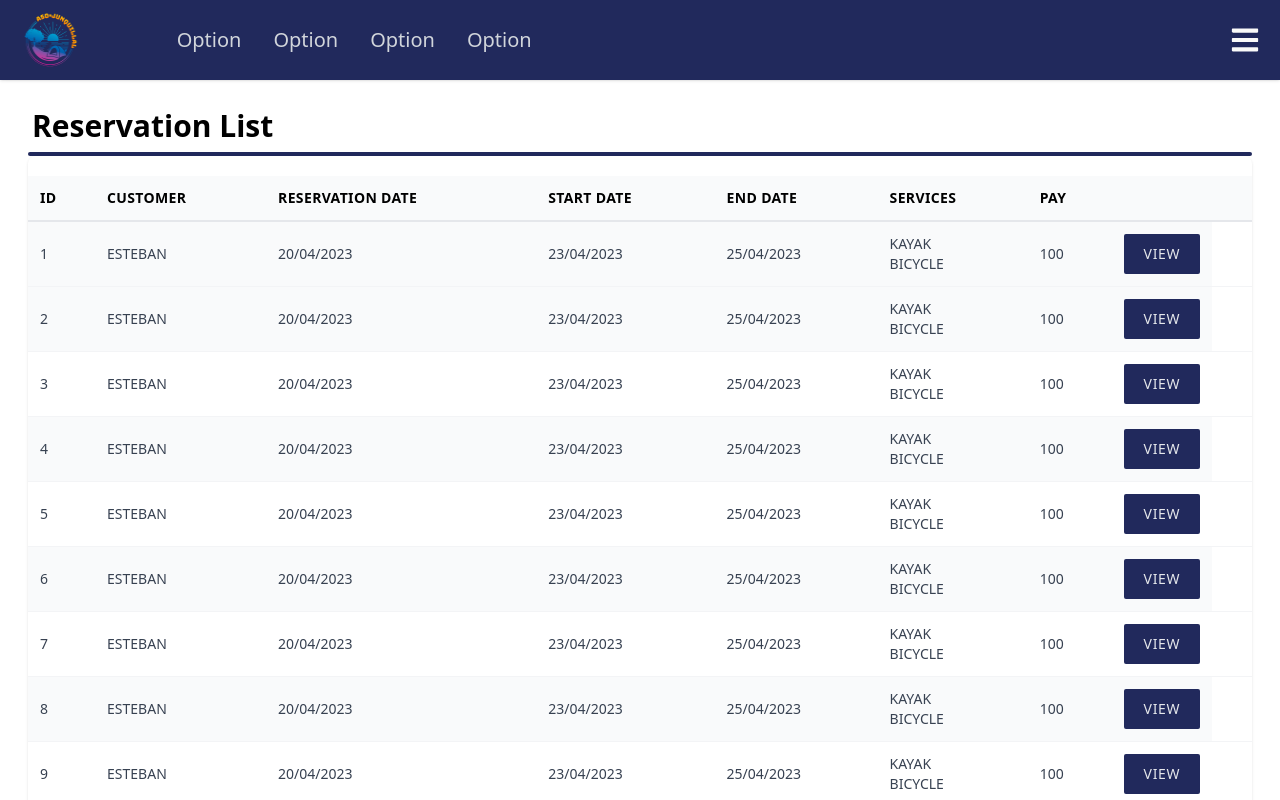
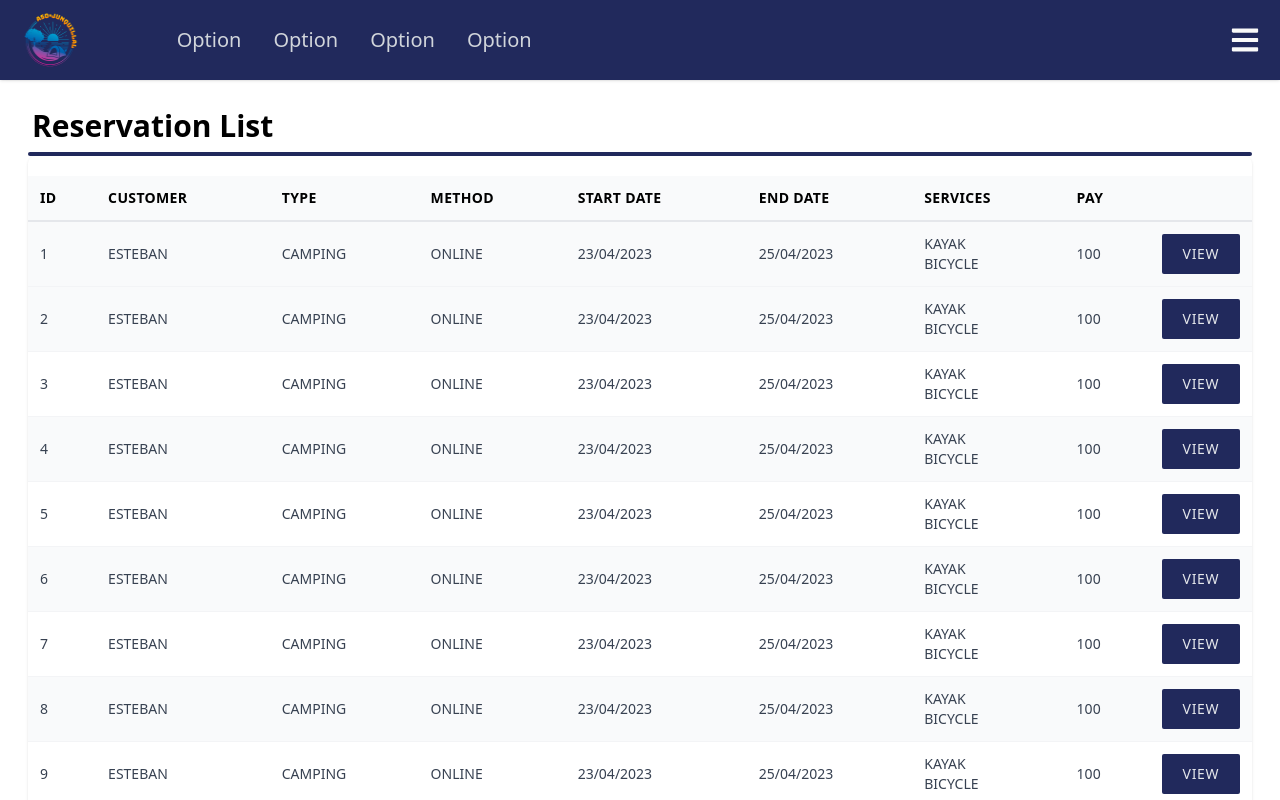
Before and after one commit to estebancb03/LosOsitos_ci0128_23a, a React (Vite) app in the folder src/Frontend/: page /operator/reservation-list in a window 1280 px wide. Shown: the top 800 px of the page. Built offline with nearby package versions, Linux system fonts and the light colour scheme.

Commit message:
Actualización de datos de prueba y cambio de datos mostrados en la tabla

```diff
--- a/src/Frontend/src/data/ReservationTestData.jsx
+++ b/src/Frontend/src/data/ReservationTestData.jsx
@@ -2,6 +2,8 @@ const ReservationTestData = [
   {
     reservationId: 1,
     customerId: 234324589,
+    method: "Online",
+    type: "Camping",
     customer: "Esteban",
     nationality: 'Costa Rica',
     reservationDate: "20/04/2023",
@@ -50,6 +52,8 @@ const ReservationTestData = [
   {
     reservationId: 2,
     customerId: 234324589,
+    method: "Online",
+    type: "Camping",
     customer: "Esteban",
     nationality: 'Costa Rica',
     reservationDate: "20/04/2023",
@@ -98,6 +102,8 @@ const ReservationTestData = [
   {
     reservationId: 3,
     customerId: 234324589,
+    method: "Online",
+    type: "Camping",
     customer: "Esteban",
     nationality: 'Costa Rica',
     reservationDate: "20/04/2023",
@@ -146,6 +152,8 @@ const ReservationTestData = [
   {
     reservationId: 4,
     customerId: 234324589,
+    method: "Online",
+    type: "Camping",
     customer: "Esteban",
     nationality: 'Costa Rica',
     reservationDate: "20/04/2023",
@@ -194,6 +202,8 @@ const ReservationTestData = [
   {
     reservationId: 5,
     customerId: 234324589,
+    method: "Online",
+    type: "Camping",
     customer: "Esteban",
     nationality: 'Costa Rica',
     reservationDate: "20/04/2023",
@@ -242,6 +252,8 @@ const ReservationTestData = [
   {
     reservationId: 6,
     customerId: 234324589,
+    method: "Online",
+    type: "Camping",
     customer: "Esteban",
     nationality: 'Costa Rica',
     reservationDate: "20/04/2023",
@@ -290,6 +302,8 @@ const ReservationTestData = [
   {
     reservationId: 7,
     customerId: 234324589,
+    method: "Online",
+    type: "Camping",
     customer: "Esteban",
     nationality: 'Costa Rica',
     reservationDate: "20/04/2023",
@@ -338,6 +352,8 @@ const ReservationTestData = [
   {
     reservationId: 8,
     customerId: 234324589,
+    method: "Online",
+    type: "Camping",
     customer: "Esteban",
     nationality: 'Costa Rica',
     reservationDate: "20/04/2023",
@@ -386,6 +402,8 @@ const ReservationTestData = [
   {
     reservationId: 9,
     customerId: 234324589,
+    method: "Online",
+    type: "Camping",
     customer: "Esteban",
     nationality: 'Costa Rica',
     reservationDate: "20/04/2023",
@@ -434,6 +452,8 @@ const ReservationTestData = [
   {
     reservationId: 10,
     customerId: 234324589,
+    method: "Online",
+    type: "Camping",
     customer: "Esteban",
     nationality: 'Costa Rica',
     reservationDate: "20/04/2023",
@@ -482,6 +502,8 @@ const ReservationTestData = [
   {
     reservationId: 11,
     customerId: 234324589,
+    method: "Online",
+    type: "Camping",
     customer: "Esteban",
     nationality: 'Costa Rica',
     reservationDate: "20/04/2023",
@@ -530,6 +552,8 @@ const ReservationTestData = [
   {
     reservationId: 12,
     customerId: 234324589,
+    method: "Online",
+    type: "Camping",
     customer: "Esteban",
     nationality: 'Costa Rica',
     reservationDate: "20/04/2023",
--- a/src/Frontend/src/pages/ReservationList.jsx
+++ b/src/Frontend/src/pages/ReservationList.jsx
@@ -28,12 +28,12 @@ const ReservationList = () => {
   const tableColumns = [
     "Id",
     "Customer",
-    "Reservation date",
+    "Type",
+    "Method",
     "Start date",
     "End date",
     "Services",
     "Pay",
-    "",
     "",
   ];
 
@@ -204,7 +204,8 @@ const ReservationList = () => {
               data={[
                 record.reservationId,
                 record.customer,
-                record.reservationDate,
+                record.type,
+                record.method,
                 record.startDate,
                 record.endDate,
                 getServicesNames(record.services),
```
